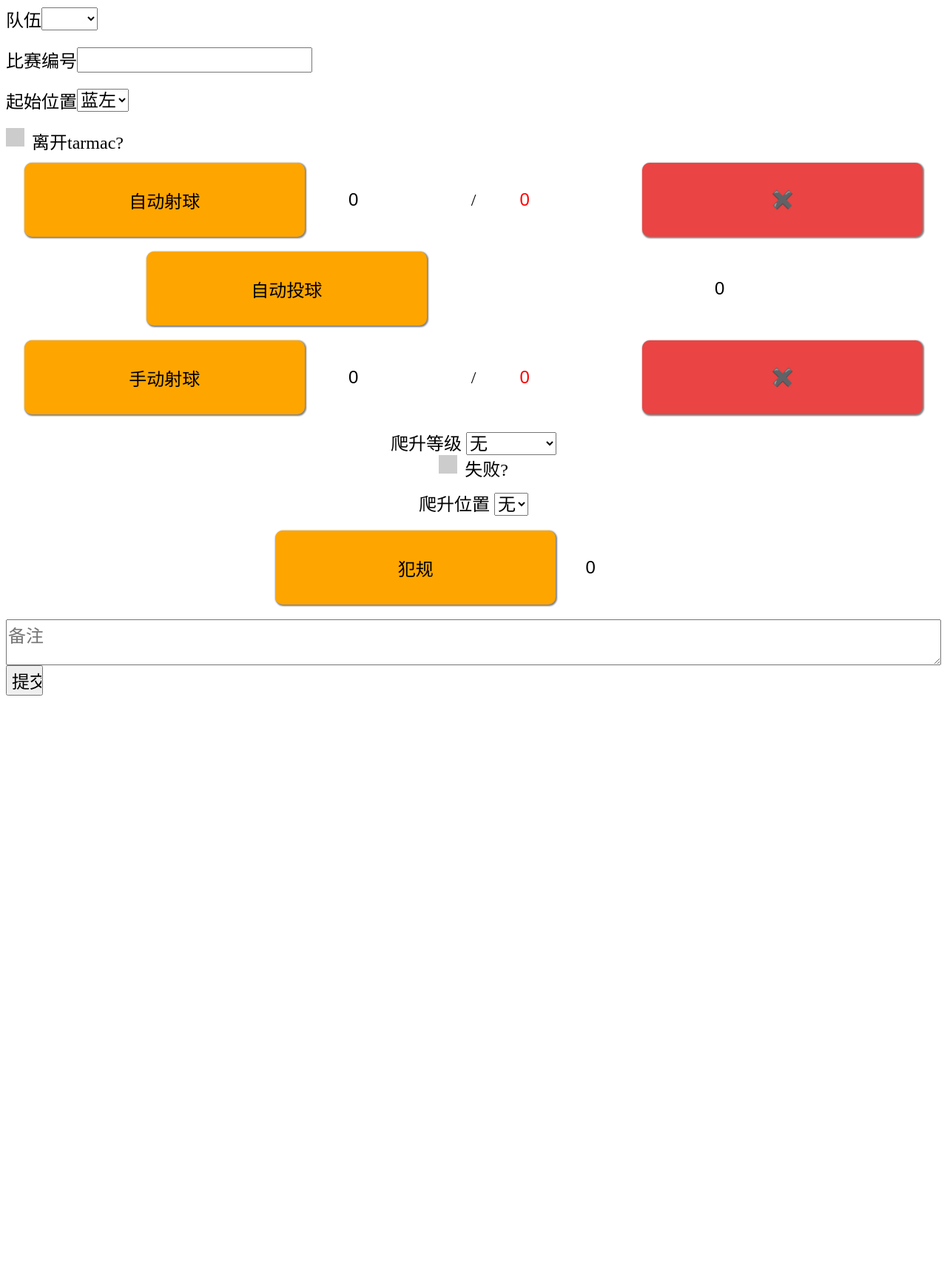
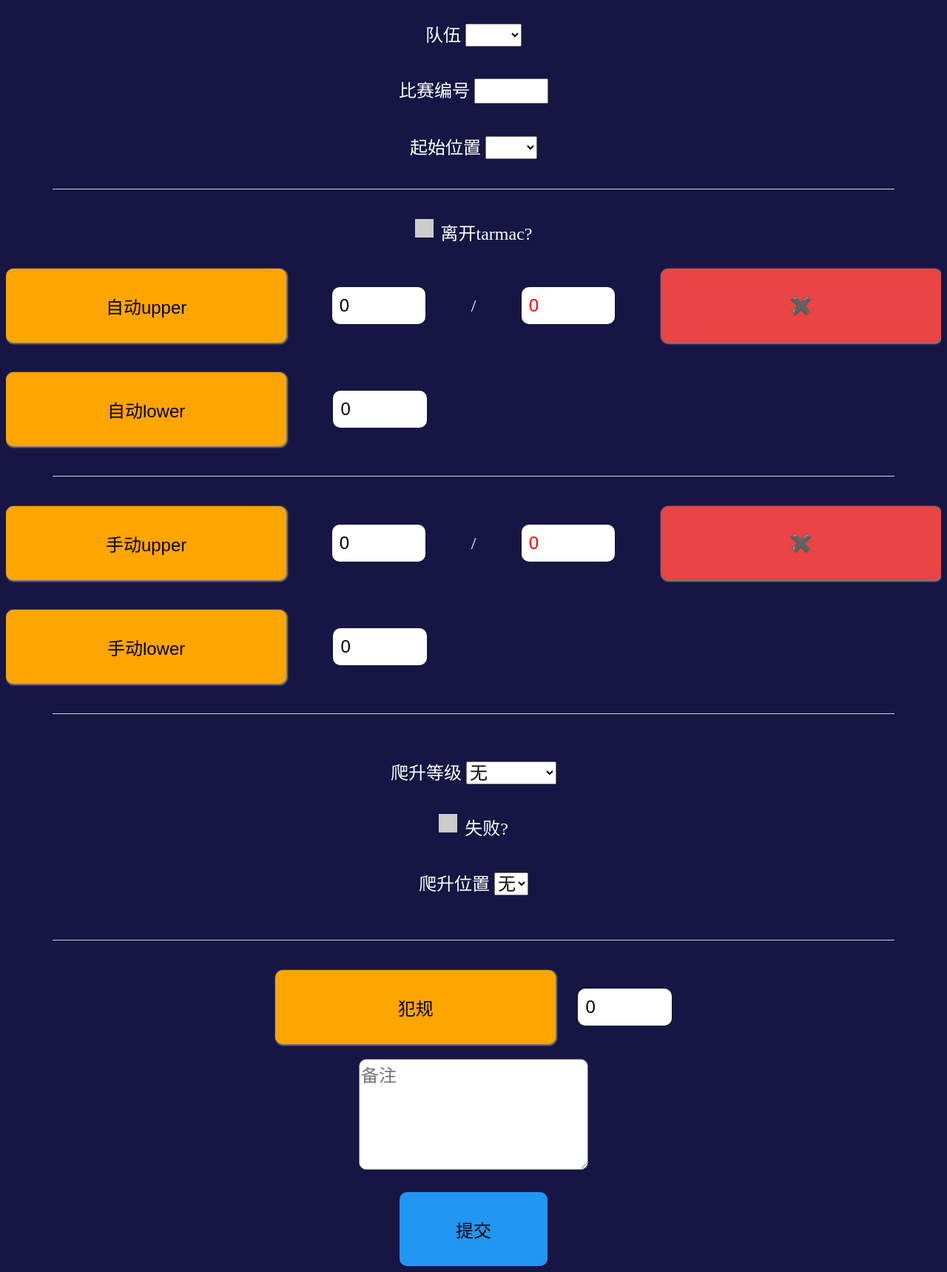
Before and after one commit to MITO-6394/Minoculars, a Flask app: page / in a window 1280 px wide. Shown: the whole page at 74% size. Before the commit the page ends 940 px from the top, so only its background shows below. Run offline with Flask 3, Linux system fonts and the light colour scheme.

Commit message:
Updated page structure and styles

```diff
--- a/db.py
+++ b/db.py
@@ -2,10 +2,8 @@ from sqlalchemy.orm import backref
 
 from app import app
 from flask_sqlalchemy import SQLAlchemy
-from flask_migrate import Migrate
 
 db = SQLAlchemy(app)
-migrate = Migrate(app, db)
 
 
 class Team(db.Model):
--- a/static/css/style.css
+++ b/static/css/style.css
@@ -1,76 +1,186 @@
-body {
-  font-family: Arial, sans-serif;
-  margin: 20px;
-  position: relative;
+* {
+    -webkit-box-sizing: border-box;
+    -moz-box-sizing: border-box;
+    box-sizing: border-box;
+    font-size: 24px;
 }
 
-.stage {
-  margin-bottom: 20px;
+body {
+    background-color: #161544;
 }
 
-.stage h2 {
-  margin-bottom: 5px;
+form {
+    overflow: auto;
+    position: relative;
+    width: 100%;
+    display: flex;
+    flex-direction: column;
+    justify-content: center;
+    align-items: center;
+    color: white;
 }
 
-.climbing-level ul {
-  list-style: none;
-  padding: 0;
+form label {
+    margin-top: 20px;
+    margin-bottom: 20px;
 }
 
-.climbing-level li {
-  margin-bottom: 5px;
+form div {
+    display: flex;
+    width: 100%;
+    align-items: center;
+    margin-top: 20px;
+    margin-bottom: 20px;
 }
 
-.climbing-level span {
-  display: inline-block;
-  padding: 5px 10px;
-  border: 1px solid #ddd;
-  cursor: pointer;
+.counter-btn {
+    height: 100px;
+    width: 30%;
+    background-color: orange;
+    border-radius: 10px;
+    border-style: none;
+    box-shadow: 1px 1px 2px 1px gray;
 }
 
-.climbing-level span.selected {
-  border-color: red;
+.fail-btn {
+    height: 100px;
+    width: 30%;
+    background-color: #ea4444;
+    border-radius: 10px;
+    border-style: none;
+    box-shadow: 1px 1px 2px 1px gray;
 }
 
-.save-button {
-  position: absolute;
-  bottom: 20px;
-  right: 20px;
-  padding: 10px 20px;
-  background-color: #4CAF50;
-  color: white;
-  border: none;
-  cursor: pointer;
+button:active {
+    filter: brightness(0.95);
+    animation: clickAnimation 0.5s;
 }
 
-.save-button:hover {
-  background-color: #45a049;
+@keyframes clickAnimation {
+    0% {
+        transform: scale(1);
+    }
+    50% {
+        transform: scale(0.9);
+    }
+    100% {
+        transform: scale(1);
+    }
 }
 
-.modal {
-  display: none;
-  position: fixed;
-  top: 0;
-  left: 0;
-  width: 100%;
-  height: 100%;
-  background-color: #ffffffe2;
-  /* background-color: rgba(203, 157, 157, 0.5); Semi-transparent black background for blur effect */
-  z-index: 1;
+.counter-wrapper {
+    justify-content: space-between;
 }
 
-.modal-content {
-  position: absolute;
-  top: 50%;
-  left: 50%;
-  transform: translate(-50%, -50%);
-  padding: 20px;
-  background-color: #ffffffe2;
-  border-radius: 5px;
-  text-align: center;
+.counter {
+    -webkit-user-select: none;
+    user-select: none;
+    height: 50px;
+    width: 10%;
+    border-radius: 10px;
+    /*box-shadow: inset 0 0 2px 1px gray;*/
+    border-style: none;
+    padding-left: 10px;
 }
 
-.correct-symbol {
-  font-size: 192px;
-  color: green;
+.counter::-webkit-inner-spin-button {
+    -webkit-appearance: none;
 }
+
+.fail-counter {
+    color: red;
+}
+
+.divider {
+    width: 90%;
+    border-bottom: 1px solid lightgray;
+    /*padding: 10px 0 10px 0;*/
+}
+
+#climb-wrapper {
+    flex-direction: column;
+}
+
+#climb-wrapper label {
+    margin-bottom: 20px;
+}
+
+.checkbox-container {
+    display: block;
+    position: relative;
+    padding-left: 35px;
+    margin-bottom: 12px;
+    cursor: pointer;
+    -webkit-user-select: none;
+    -moz-user-select: none;
+    -ms-user-select: none;
+    user-select: none;
+}
+
+/* Hide the browser's default checkbox */
+.checkbox-container input {
+    position: absolute;
+    opacity: 0;
+    cursor: pointer;
+    height: 0;
+    width: 0;
+}
+
+/* Create a custom checkbox */
+.checkmark {
+    position: absolute;
+    top: 0;
+    left: 0;
+    height: 25px;
+    width: 25px;
+    background-color: #ccc;
+}
+
+/* On mouse-over, add a grey background color */
+.checkbox-container:hover input ~ .checkmark {
+    background-color: #aaa;
+}
+
+/* When the checkbox is checked, add a blue background */
+.checkbox-container input:checked ~ .checkmark {
+    background-color: #2196F3;
+}
+
+/* Create the checkmark/indicator (hidden when not checked) */
+.checkmark:after {
+    content: "";
+    position: absolute;
+    display: none;
+}
+
+/* Show the checkmark when checked */
+.checkbox-container input:checked ~ .checkmark:after {
+    display: block;
+}
+
+/* Style the checkmark/indicator */
+.checkbox-container .checkmark:after {
+    left: 9px;
+    top: 5px;
+    width: 5px;
+    height: 10px;
+    border: solid white;
+    border-width: 0 3px 3px 0;
+    -webkit-transform: rotate(45deg);
+    -ms-transform: rotate(45deg);
+    transform: rotate(45deg);
+}
+
+#comments {
+    height: 150px;
+    border-radius: 10px;
+}
+
+#submit {
+    border-style: none;
+    margin-top: 30px;
+    height: 100px;
+    width: 200px;
+    border-radius: 10px;
+    background-color: #2196F3;
+}
--- a/templates/index.html
+++ b/templates/index.html
@@ -3,155 +3,20 @@
 <head>
     <meta charset="UTF-8">
     <title>Minoculars</title>
-    <style>
-        * {
-            -webkit-box-sizing: border-box;
-            -moz-box-sizing: border-box;
-            box-sizing: border-box;
-            font-size: 24px;
-        }
-
-        form {
-            display: flex;
-            flex-direction: column;
-            justify-content: center;
-        }
-
-        form div {
-            display: flex;
-            align-items: center;
-            margin-bottom: 20px;
-            border-bottom: 10px;
-        }
-
-        .counter-btn {
-            height: 100px;
-            width: 30%;
-            background-color: orange;
-            border-radius: 10px;
-            border-style: none;
-            box-shadow: 1px 1px 2px 1px gray;
-        }
-
-        .fail-btn {
-            height: 100px;
-            width: 30%;
-            background-color: #ea4444;
-            border-radius: 10px;
-            border-style: none;
-            box-shadow: 1px 1px 2px 1px gray;
-        }
-
-        button:active {
-            filter: brightness(0.95);
-            animation: clickAnimation 0.5s;
-        }
-
-        @keyframes clickAnimation {
-            0% {transform: scale(1);}
-            50% {transform: scale(0.9);}
-            100% {transform: scale(1);}
-        }
-
-        .counter {
-            -webkit-user-select: none;
-            user-select: none;
-            height: 50px;
-            width: 10%;
-            border-radius: 10px;
-            /*box-shadow: inset 0 0 2px 1px gray;*/
-            border-style: none;
-            padding-left: 10px;
-        }
-
-        .counter::-webkit-inner-spin-button {
-            -webkit-appearance: none;
-        }
-
-        .container {
-          display: block;
-          position: relative;
-          padding-left: 35px;
-          margin-bottom: 12px;
-          cursor: pointer;
-          -webkit-user-select: none;
-          -moz-user-select: none;
-          -ms-user-select: none;
-          user-select: none;
-        }
-
-        /* Hide the browser's default checkbox */
-        .container input {
-          position: absolute;
-          opacity: 0;
-          cursor: pointer;
-          height: 0;
-          width: 0;
-        }
-
-        /* Create a custom checkbox */
-        .checkmark {
-          position: absolute;
-          top: 0;
-          left: 0;
-          height: 25px;
-          width: 25px;
-          background-color: #ccc;
-        }
-
-        /* On mouse-over, add a grey background color */
-        .container:hover input ~ .checkmark {
-          background-color: #aaa;
-        }
-
-        /* When the checkbox is checked, add a blue background */
-        .container input:checked ~ .checkmark {
-          background-color: #2196F3;
-        }
-
-        /* Create the checkmark/indicator (hidden when not checked) */
-        .checkmark:after {
-          content: "";
-          position: absolute;
-          display: none;
-        }
-
-        /* Show the checkmark when checked */
-        .container input:checked ~ .checkmark:after {
-          display: block;
-        }
-
-        /* Style the checkmark/indicator */
-        .container .checkmark:after {
-          left: 9px;
-          top: 5px;
-          width: 5px;
-          height: 10px;
-          border: solid white;
-          border-width: 0 3px 3px 0;
-          -webkit-transform: rotate(45deg);
-          -ms-transform: rotate(45deg);
-          transform: rotate(45deg);
-        }
-
-        #submit {
-            width: 50px;
-        }
-    </style>
+    <link rel="stylesheet" href="{{ url_for('static', filename='css/style.css') }}">
+    <link rel="stylesheet" href="../static/css/style.css">
 </head>
 <body>
-<form action="/" method="POST">
-    <div style="width: 100%">
-        <label for="team-num">队伍</label>
+<form action="/" method="POST" onsubmit="return validateForm()">
+    <label>队伍
         <select id="team-num" name="team_num"></select>
-    </div>
-    <div>
-        <label for="game-id">比赛编号</label>
-        <input type="number" id="game-id" name="game_id">
-    </div>
-    <div>
-        <label for="start-pos">起始位置</label>
+    </label>
+    <label>比赛编号
+        <input type="number" name="game_id" style="width: 100px;">
+    </label>
+    <label for="start-pos">起始位置
         <select id="start-pos" name="start_pos">
+            <option></option>
             <option value="blue_1">蓝左</option>
             <option value="blue_2">蓝中</option>
             <option value="blue_3">蓝右</option>
@@ -159,31 +24,49 @@
             <option value="red_2">红中</option>
             <option value="red_3">红右</option>
         </select>
-    </div>
-    <label class="container">离开tarmac?
+    </label>
+
+    <div class="divider"></div>
+
+    <label class="checkbox-container">离开tarmac?
         <input type="checkbox" name="taxi_tarmac">
         <span class="checkmark"></span>
     </label>
-    <div style="justify-content: space-around">
-        <button type="button" class="counter-btn" onclick="this.nextElementSibling.value++">自动射球</button>
-        <input type=number id="auto-shoots" class="counter" name="auto_shoots" value=0 ondblclick="this.value--" readonly>
+    <div class="counter-wrapper">
+        <button type="button" class="counter-btn" onclick="this.nextElementSibling.value++">自动upper</button>
+        <input type=number id="auto-upper" class="counter" name="auto_upper" value=0 ondblclick="this.value--" readonly>
         <span>/</span>
-        <input type="number" id="auto-shoots-fail" class="counter" name="auto_shoots_fail" value=0 style="color: red" ondblclick="this.value--" readonly>
+        <input type="number" class="counter fail-counter" name="auto_upper_fail" value=0 ondblclick="this.value--"
+               readonly>
         <button type="button" class="fail-btn" onclick="this.previousElementSibling.value++">✖️</button>
     </div>
-    <div style="justify-content: space-around">
-        <button type="button" class="counter-btn" onclick="this.nextElementSibling.value++">自动投球</button>
-        <input type=number id="auto-shoots" class="counter" name="auto_shoots" value=0 ondblclick="this.value--" readonly>
+    <div class="counter-wrapper">
+        <button type="button" class="counter-btn" onclick="this.nextElementSibling.value++">自动lower</button>
+        <input type=number id="auto-lower" class="counter" name="auto_lower" value=0 ondblclick="this.value--" readonly>
+        <div style="width: 50%"></div>
     </div>
-    <div style="justify-content: space-around">
-        <button type="button" class="counter-btn" onclick="this.nextElementSibling.value++">手动射球</button>
-        <input type=number id="teleop-shoots" class="counter" name="teleop_shoots" value=0 ondblclick="this.value--" readonly>
+
+    <div class="divider"></div>
+
+    <div class="counter-wrapper">
+        <button type="button" class="counter-btn" onclick="this.nextElementSibling.value++">手动upper</button>
+        <input type=number id="teleop-upper" class="counter" name="teleop_upper" value=0 ondblclick="this.value--"
+               readonly>
         <span>/</span>
-        <input type="number" id="teleop-shoots-fail" class="counter" name="teleop_shoots_fail" value=0 style="color: red" ondblclick="this.value--" readonly>
+        <input type="number" id="teleop-upper-fail" class="counter fail-counter" name="teleop_upper_fail" value=0
+               ondblclick="this.value--" readonly>
         <button type="button" class="fail-btn" onclick="this.previousElementSibling.value++">✖️</button>
     </div>
+    <div class="counter-wrapper">
+        <button type="button" class="counter-btn" onclick="this.nextElementSibling.value++">手动lower</button>
+        <input type=number id="teleop-lower" class="counter" name="auto_shoots" value=0 ondblclick="this.value--"
+               readonly>
+        <div style="width: 50%"></div>
+    </div>
 
-    <div style="flex-direction: column;">
+    <div class="divider"></div>
+
+    <div id="climb-wrapper">
         <label>爬升等级
             <select id="climb" name="climb_score">
                 <option value=0>无</option>
@@ -194,7 +77,7 @@
             </select>
         </label>
 
-        <label class="container">失败?
+        <label class="checkbox-container">失败?
             <input type="checkbox" name="climb_fail">
             <span class="checkmark"></span>
         </label>
@@ -207,14 +90,19 @@
                 <option value="right">右</option>
             </select>
         </label>
-
-    </div>
-    <div style="justify-content: center">
-        <button type="button" class="counter-btn" onclick="this.nextElementSibling.value = +this.nextElementSibling.value+4">犯规</button>
-        <input type=number id="foul" class="counter" name="foul" style="margin-left: 30px;" value=0 ondblclick="this.value= +this.value-4" readonly>
     </div>
 
-    <textarea placeholder="备注" name="comments"></textarea>
+    <div class="divider"></div>
+
+    <div style="justify-content: center">
+        <button type="button" class="counter-btn"
+                onclick="this.nextElementSibling.value = +this.nextElementSibling.value+4">犯规
+        </button>
+        <input type=number id="foul" class="counter" name="foul" style="margin-left: 30px;" value=0
+               ondblclick="this.value= +this.value-4" readonly>
+    </div>
+
+    <textarea placeholder="备注" id="comments" name="comments"></textarea>
     <input type="submit" id="submit" value="提交">
 </form>
 </body>
@@ -228,5 +116,14 @@
             new Option(team, team)
         )
     )
+
+    function validateForm() {
+        let team_num = document.forms[0]["team_num"].value;
+        let game_id = document.forms[0]["game_id"].value;
+        if (team_num === "" || game_id === "") {
+            alert("队名和比赛编号不能为空！");
+            return false;
+        }
+    }
 </script>
 </html>
```
Also changed, not shown: instance/db.sqlite3, 1 other file.
